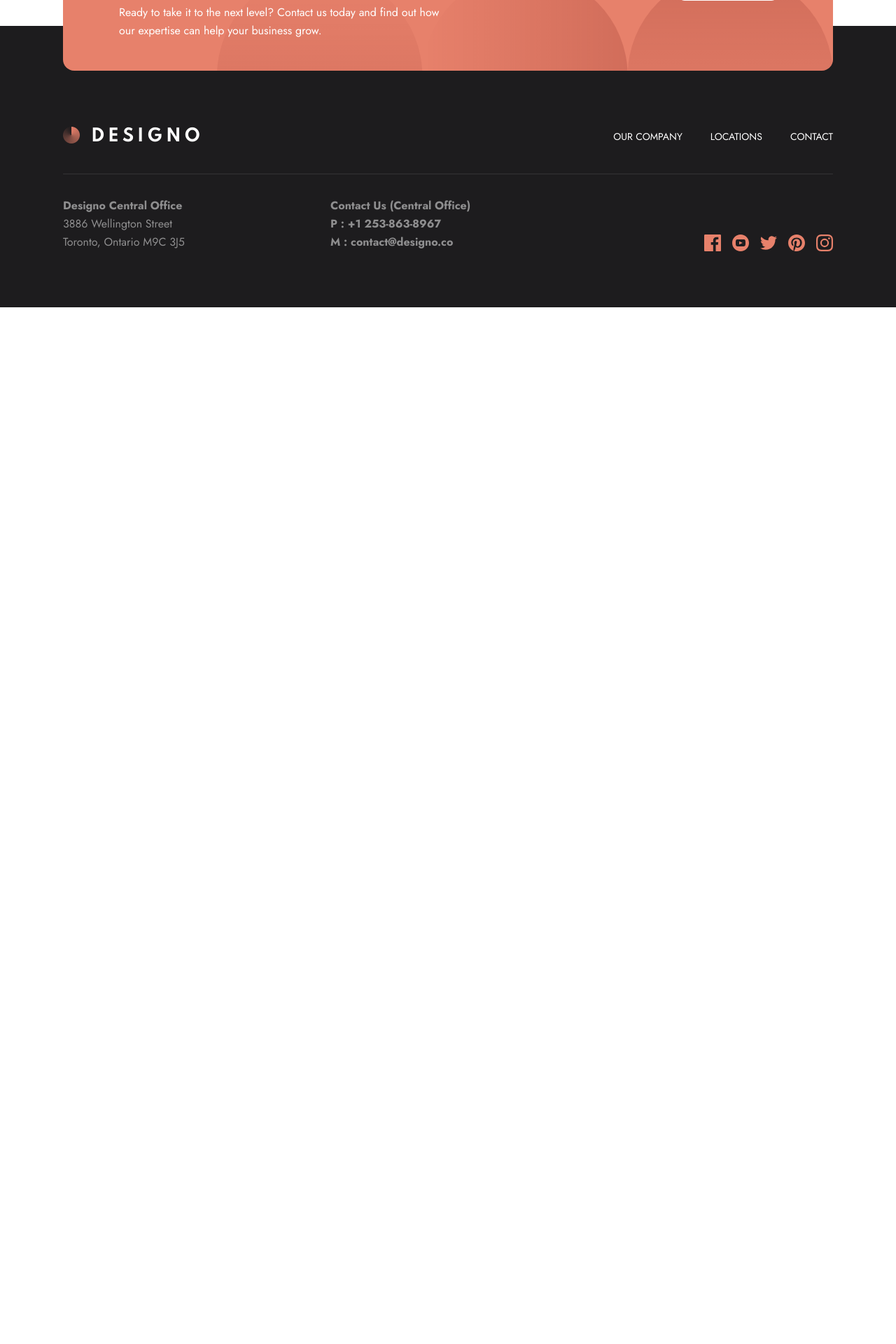
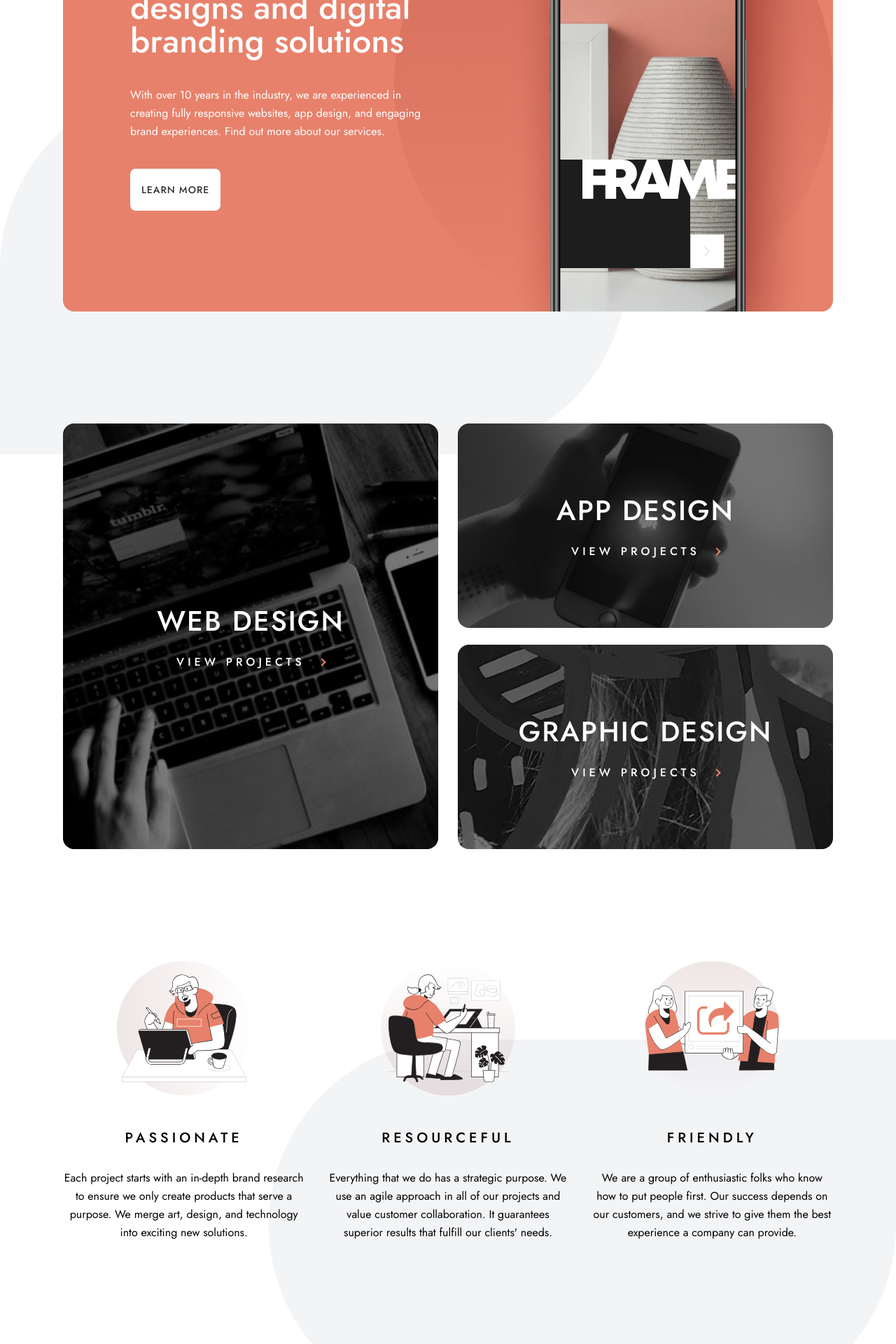
Before and after one commit to andreiz53/frontendmentor-designo-website, a Vue app: page / in a window 1280 px wide. Shown: the part 360-2280 px from the top of the page at 70% size. Before the commit the page ends 800 px from the top, so only its background shows below. Built offline with nearby package versions, Linux system fonts and the light colour scheme.

Commit message:
feat: homepage desktop design

```diff
--- /dev/null
+++ b/src/components/features/FeatureList.vue
@@ -0,0 +1,98 @@
+<script setup lang="ts"></script>
+
+<template>
+  <div class="features-row">
+    <div class="feature">
+      <div class="image-passionate">
+        <img src="../../assets/home/desktop/illustration-passionate.svg" />
+      </div>
+      <h3>Passionate</h3>
+      <p>
+        Each project starts with an in-depth brand research to ensure we only
+        create products that serve a purpose. We merge art, design, and
+        technology into exciting new solutions.
+      </p>
+    </div>
+    <div class="feature">
+      <div class="image-resourceful">
+        <img src="../../assets/home/desktop/illustration-resourceful.svg" />
+      </div>
+      <h3>Resourceful</h3>
+      <p>
+        Everything that we do has a strategic purpose. We use an agile approach
+        in all of our projects and value customer collaboration. It guarantees
+        superior results that fulfill our clients' needs.
+      </p>
+    </div>
+    <div class="feature">
+      <div class="image-friendly">
+        <img src="../../assets/home/desktop/illustration-friendly.svg" />
+      </div>
+      <h3>Friendly</h3>
+      <p>
+        We are a group of enthusiastic folks who know how to put people first.
+        Our success depends on our customers, and we strive to give them the
+        best experience a company can provide.
+      </p>
+    </div>
+  </div>
+</template>
+
+<style scoped>
+.features-row {
+  @apply max-w-m mx-auto grid grid-cols-3 gap-8;
+}
+.image-passionate,
+.image-resourceful,
+.image-friendly {
+  @apply relative w-48 mx-auto mb-12;
+}
+.image-passionate::before,
+.image-resourceful::before,
+.image-friendly::before {
+  content: '';
+  position: absolute;
+  top: 0;
+  left: 0;
+  width: 100%;
+  height: 100%;
+  border-radius: 100%;
+}
+.image-passionate::before {
+  background: linear-gradient(
+    270deg,
+    rgba(93, 2, 2, 0.0001) 0%,
+    rgba(93, 2, 2, 0.497569) 100%
+  );
+  mix-blend-mode: normal;
+  opacity: 0.2;
+}
+.image-resourceful::before {
+  background: linear-gradient(
+    180deg,
+    rgba(93, 2, 2, 0.0001) 0%,
+    rgba(93, 2, 2, 0.497569) 100%
+  );
+  mix-blend-mode: normal;
+  opacity: 0.2;
+}
+.image-friendly::before {
+  background: linear-gradient(
+    0deg,
+    rgba(93, 2, 2, 0.0001) 0%,
+    rgba(93, 2, 2, 0.497569) 100%
+  );
+  mix-blend-mode: normal;
+  opacity: 0.2;
+}
+img {
+  @apply relative z-10;
+}
+h3,
+p {
+  @apply text-center;
+}
+h3 {
+  @apply uppercase mb-8;
+}
+</style>
--- /dev/null
+++ b/src/components/heros/HomeHero.vue
@@ -0,0 +1,39 @@
+<script setup lang="ts">
+import BaseButton from '../ui/BaseButton.vue';
+</script>
+
+<template>
+  <div class="home-hero-row">
+    <div class="col">
+      <h1>Award-winning custom designs and digital branding solutions</h1>
+      <p>
+        With over 10 years in the industry, we are experienced in creating fully
+        responsive websites, app design, and engaging brand experiences. Find
+        out more about our services.
+      </p>
+      <BaseButton theme="white">Learn more</BaseButton>
+    </div>
+    <div class="bg-container"></div>
+  </div>
+</template>
+
+<style scoped>
+.home-hero-row {
+  @apply bg-primary rounded-2xl max-w-m mx-auto text-white px-24 py-36 relative;
+  background-image: url('../../assets/home/desktop/bg-pattern-hero-home.svg');
+  background-position: right center;
+  background-size: 57% 100%;
+  background-repeat: no-repeat;
+}
+.col {
+  @apply max-w-[540px];
+}
+.home-hero-row p {
+  @apply max-w-[445px] my-10;
+}
+.bg-container {
+  @apply absolute bottom-0 right-0 w-full max-w-xl aspect-[1/1.42] pointer-events-none;
+  background-image: url('../../assets/home/desktop/image-hero-phone.png');
+  background-position-y: 145px;
+}
+</style>
--- /dev/null
+++ b/src/components/services/HighlightServiceList.vue
@@ -0,0 +1,76 @@
+<script setup lang="ts">
+import ButtonText from '../ui/ButtonText.vue';
+
+defineProps(['left', 'rightTop', 'rightBottom']);
+
+function getUrl(service: string) {
+  switch (service) {
+    case 'web':
+      return 'web-design';
+    case 'app':
+      return 'app-design';
+    case 'graphic':
+      return 'graphic-design';
+    default:
+      return '#';
+  }
+}
+</script>
+
+<template>
+  <div class="services-row">
+    <div class="left-col" :class="[left]">
+      <h2>{{ left }} design</h2>
+      <ButtonText :to="getUrl(left)">VIEW PROJECTS</ButtonText>
+    </div>
+    <div class="right-col">
+      <div class="right-top" :class="[rightTop]">
+        <h2>{{ rightTop }} design</h2>
+        <ButtonText :to="getUrl(rightTop)">VIEW PROJECTS</ButtonText>
+      </div>
+      <div class="right-bottom" :class="[rightBottom]">
+        <h2>{{ rightBottom }} design</h2>
+        <ButtonText :to="getUrl(rightBottom)">VIEW PROJECTS</ButtonText>
+      </div>
+    </div>
+  </div>
+</template>
+
+<style scoped>
+.services-row {
+  @apply aspect-[1.81/1] grid grid-cols-2 gap-x-7 relative max-w-m mx-auto;
+}
+.left-col,
+.right-top,
+.right-bottom {
+  @apply relative rounded-2xl bg-no-repeat bg-cover flex items-center justify-center text-white flex-col uppercase;
+}
+.left-col::before,
+.right-top::before,
+.right-bottom::before {
+  content: '';
+  position: absolute;
+  top: 0;
+  left: 0;
+  width: 100%;
+  height: 100%;
+  border-radius: inherit;
+  background-color: rgba(0, 0, 0, 0.5);
+  z-index: 0;
+}
+.right-col {
+  @apply grid grid-rows-2 gap-y-6;
+}
+.web {
+  background-image: url('../../assets/home/desktop/image-web-design-large.jpg');
+}
+.app {
+  background-image: url('../../assets/home/desktop/image-app-design.jpg');
+}
+.graphic {
+  background-image: url('../../assets/home/desktop/image-graphic-design.jpg');
+}
+h2 {
+  @apply z-10 mb-6;
+}
+</style>
--- /dev/null
+++ b/src/components/ui/ButtonText.vue
@@ -0,0 +1,19 @@
+<script setup lang="ts">
+defineProps(['to']);
+</script>
+
+<template>
+  <router-link :to="{ name: to }" class="button-text">
+    <slot></slot>
+  </router-link>
+</template>
+
+<style scoped>
+.button-text {
+  @apply z-10 text-base leading-5 tracking-[5px] text-white font-medium relative flex items-center gap-5;
+}
+.button-text::after {
+  @apply border-t-2 border-t-primary border-r-2 border-r-primary aspect-square w-2 rotate-45;
+  content: '';
+}
+</style>
--- a/src/views/HomeView.vue
+++ b/src/views/HomeView.vue
@@ -1,7 +1,35 @@
-<script setup lang="ts"></script>
+<script setup lang="ts">
+import FeatureList from '../components/features/FeatureList.vue';
+import HomeHero from '../components/heros/HomeHero.vue';
+import HighlightServiceList from '../components/services/HighlightServiceList.vue';
+</script>
 
 <template>
-  <div>This is homepage</div>
+  <div>
+    <section class="home-hero-section">
+      <HomeHero />
+    </section>
+    <section class="home-services-section">
+      <HighlightServiceList left="web" rightTop="app" rightBottom="graphic" />
+    </section>
+    <section class="home-features-section">
+      <FeatureList />
+    </section>
+  </div>
 </template>
 
-<style scoped></style>
+<style scoped>
+.home-hero-section,
+.home-services-section,
+.home-features-section {
+  @apply pb-40 relative;
+}
+.home-hero-section::after {
+  @apply bg-light absolute w-[70%] aspect-[1.69/1] left-0 top-[40%] -z-10 rounded-tl-[300px] rounded-tr-[300px] rounded-br-[300px];
+  content: '';
+}
+.home-features-section::after {
+  @apply bg-light absolute w-[70%] aspect-[1.69/1] right-0 top-[20%] -z-10 rounded-tl-[300px] rounded-bl-[300px] rounded-br-[300px];
+  content: '';
+}
+</style>
```
